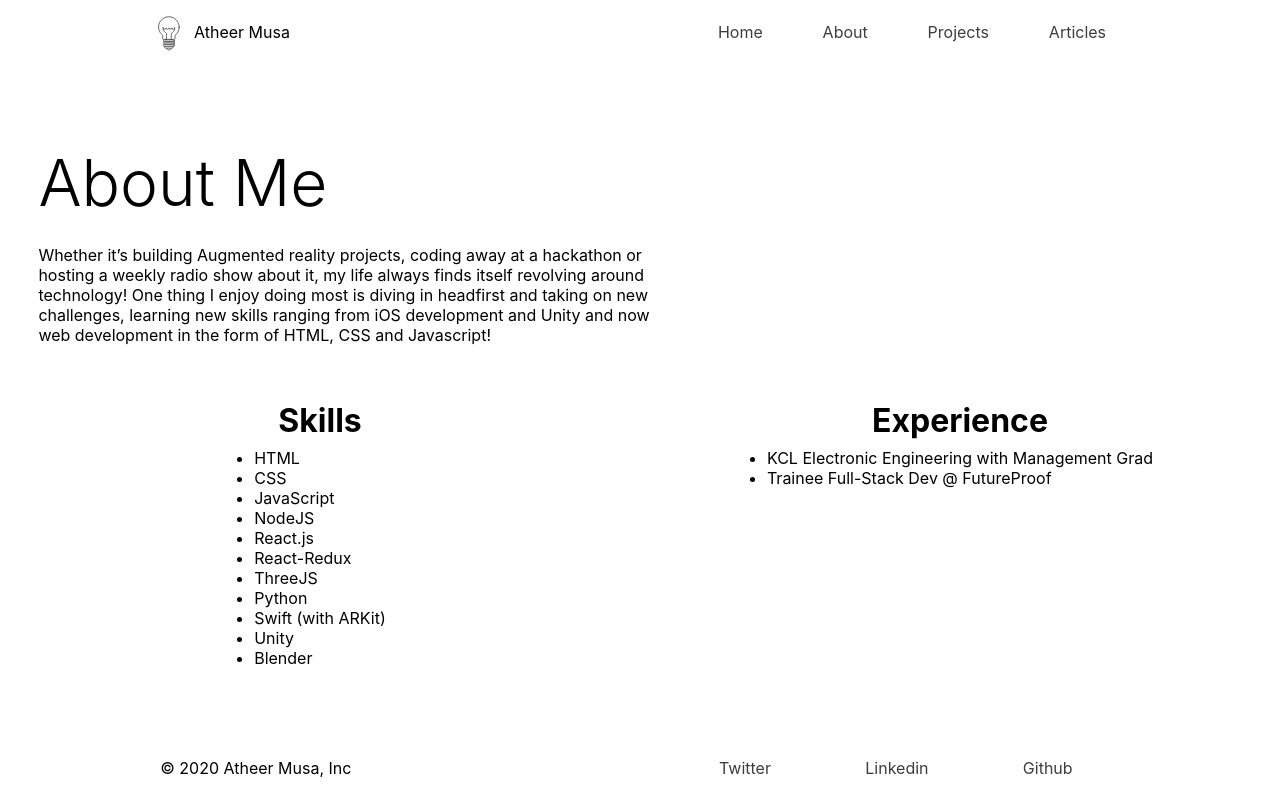
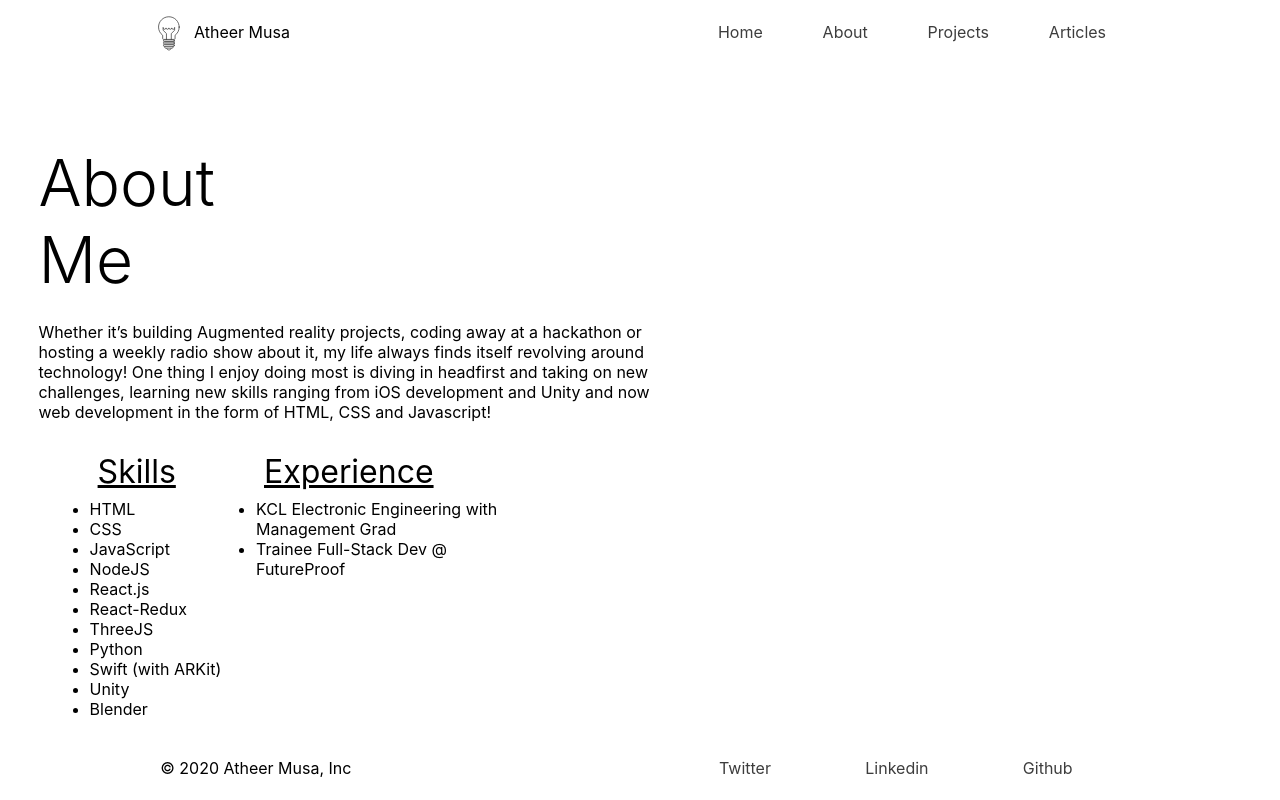
Before and after one commit to atheermusa/portfolioSiteReact, a React (Create React App) app: page /about in a window 1280 px wide. Built offline with nearby package versions, Linux system fonts and the light colour scheme.

Commit message:
add lightbulb shake animation on load and hover

```diff
--- a/src/Components/NavBar.js
+++ b/src/Components/NavBar.js
@@ -1,15 +1,26 @@
-import React from 'react';
+import React, { Component } from 'react';
 import { NavLink, Link } from 'react-router-dom';
 import '../styles/navbar.scss';
 import { ReactComponent as Logo } from '../Assets/logo.svg'
 
+export default class NavBar extends Component {
 
+    state = {
+        logoClass: "shake"
+    }
 
-const NavBar = ({ clickHandler }) => {
+    mouseEnterHandler = (e) => {
+        setTimeout(() => this.setState({logoClass: ""}), 0);
+    };
+
+    mouseLeaveHandler = (e) => {
+        setTimeout(() => this.setState({logoClass: "shake"}), 0);
+    };
+    render() {
         return (
             <div className= "container">
                 <div className="logoContainer">
-                <div onClick={clickHandler} >
+                    <div onClick={this.props.clickHandler} className={this.state.logoClass} onMouseEnter={this.mouseEnterHandler} onMouseLeave={this.mouseLeaveHandler}>
                         <Logo />
                     </div>
                     <Link to="/" className="logoName">
@@ -25,5 +36,50 @@ const NavBar = ({ clickHandler }) => {
             </div>
         );
     }
+}
 
-export default NavBar;
+
+
+// const bulbLogo = document.getElementById("logo")
+
+// const state = {
+//     logoClass: "shake"
+// }
+
+// const hoverHandler = (e) => {
+//     state.logoClass.setS
+
+//   // -> triggering reflow /* The actual magic */
+//   // without this it wouldn't work. Try uncommenting the line and the transition won't be retriggered.
+//   // Oops! This won't work in strict mode. Thanks Felis Phasma!
+//   // element.offsetWidth = element.offsetWidth;
+//   // Do this instead:
+//   void bulbLogo.offsetWidth;
+
+//   // -> and re-adding the class
+//   bulbLogo.classList.add("shake");
+// };
+
+// const NavBar = ({ clickHandler }) => {
+
+//     return (
+//         <div className= "container">
+//             <div className="logoContainer">
+//                 <div onClick={clickHandler} id="logo" className={state.logoClass} onMouseEnter={hoverHandler}>
+//                     <Logo />
+//                 </div>
+//                 <Link to="/" className="logoName">
+//                 <p>Atheer Musa</p>
+//                 </Link>
+//             </div>
+//             <nav className="nav">
+//                 <NavLink className="navlink" activeClassName="current" to="/" href="about">Home</NavLink>
+//                 <NavLink className="navlink" activeClassName="current" to="/about" href="about">About</NavLink>
+//                 <NavLink className="navlink" activeClassName="current" to="/projects" href="projects">Projects</NavLink>
+//                 <NavLink className="navlink" activeClassName="current" to="/articles">Articles</NavLink>
+//             </nav>
+//         </div>
+//     );
+// }
+
+// export default NavBar;
--- a/src/styles/about.css
+++ b/src/styles/about.css
@@ -6,7 +6,7 @@
     width: 100%;
     height: 84vh;
     display: grid;
-    grid-template-columns: 1fr 1fr;
+    grid-template-columns: 1fr 1fr 3fr;
     grid-template-rows: 1fr 2fr 4fr;
     /* justify-content: center;
     align-items: center; */
@@ -18,30 +18,35 @@
     font-weight: 300;
     padding-top: 10vh;
     padding-left: 3vw;
-    grid-area: 1;
+    grid-area: 1 / auto;
 }
 
 .aboutProfile {
     padding-top: 3vh;
     padding-left: 3vw;
     width:50%;
-    grid-area: 2 / 1 / auto / span 2;
+    grid-area: 2 / 1 / auto / span 3;
 }
 
 .about-subtitle {
-    text-align: center;
+    text-align: start;
     font-size: 2rem;
+    font-weight: 400;
+    text-decoration: underline;
     padding: 0.5rem
 }
 
 #about-skills {
-    justify-self: center;
-    grid-area: 3;
+    justify-self: flex-start;
+    grid-area: 3 / 1;
+    padding-left: 7vw;
 }
 
 #about-experience {
-    justify-self: center;
-    grid-area: 3;
+    justify-self: flex-end;
+    grid-area: 3 / 2;
+    text-align: start;
+
 }
 
 @keyframes fadeInUp {
--- a/src/styles/navbar.scss
+++ b/src/styles/navbar.scss
@@ -32,6 +32,8 @@
     min-height: 8vh;
     width: 50px;
     height: 150px;
+    // animation: shake 0.5s;
+    // animation-iteration-count: 1;
   }
 
 #bulb_body:hover {
@@ -53,3 +55,22 @@
 .logoName:hover {
   text-decoration: underline;
 }
+
+.shake {
+  animation: shake 0.2s;
+  animation-iteration-count: 1;
+}
+
+@keyframes shake {
+  0% { transform: rotate(0deg); }
+  10% { transform: rotate(-15deg); }
+  20% { transform: rotate(+15deg); }
+  30% { transform: rotate(0deg); }
+  40% { transform: rotate(15deg); }
+  50% { transform: rotate(-15deg); }
+  60% { transform: rotate(0deg); }
+  70% { transform: rotate(-15deg); }
+  80% { transform: rotate(15deg); }
+  90% { transform: rotate(0deg); }
+  100% { transform: rotate(-15deg); }
+}
```
Also changed, not shown: src/styles/navbar.css (+101 -0 lines), 1 other file (tests, documents, lock files or other folders). Lines whose indentation alone changed are shown as unchanged.
